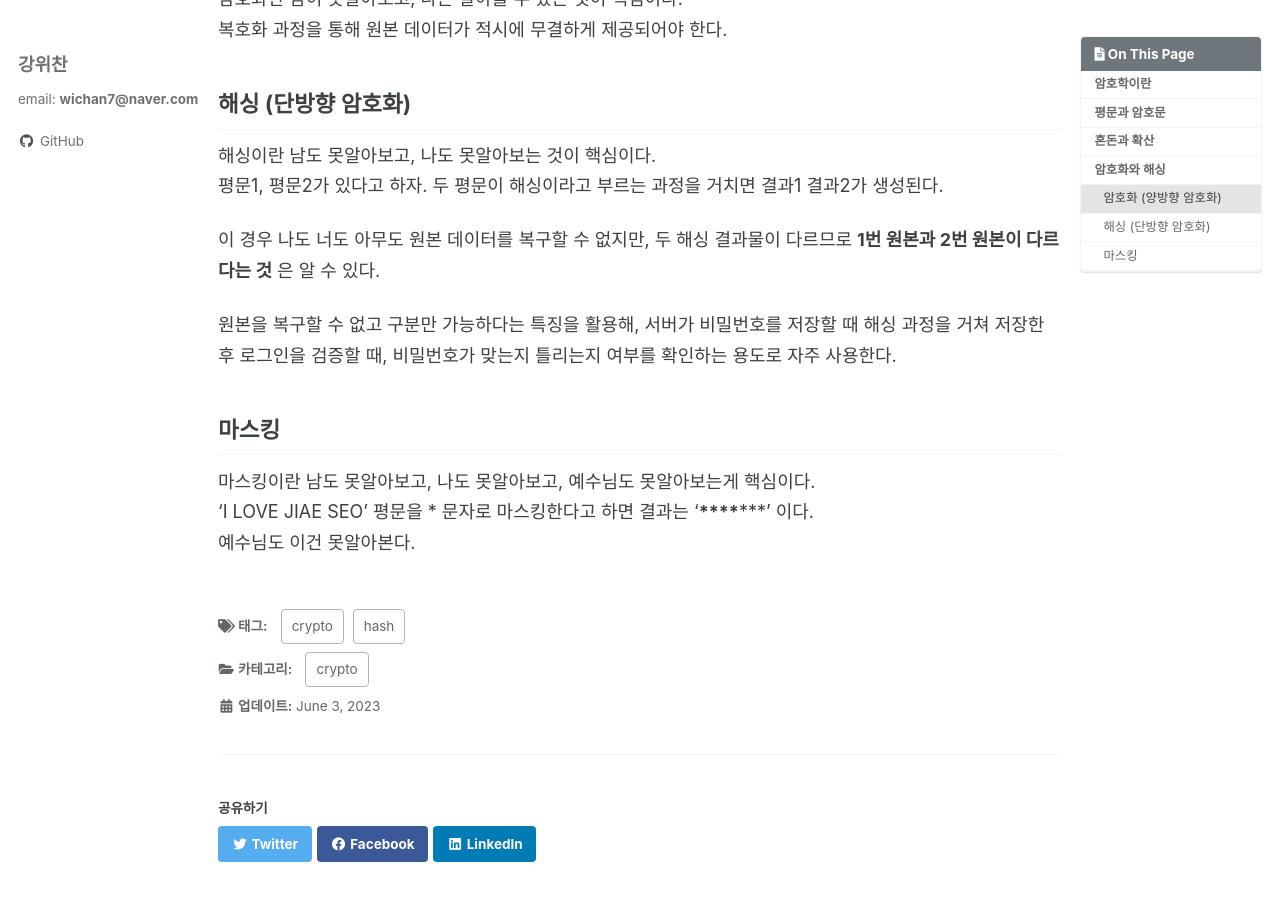
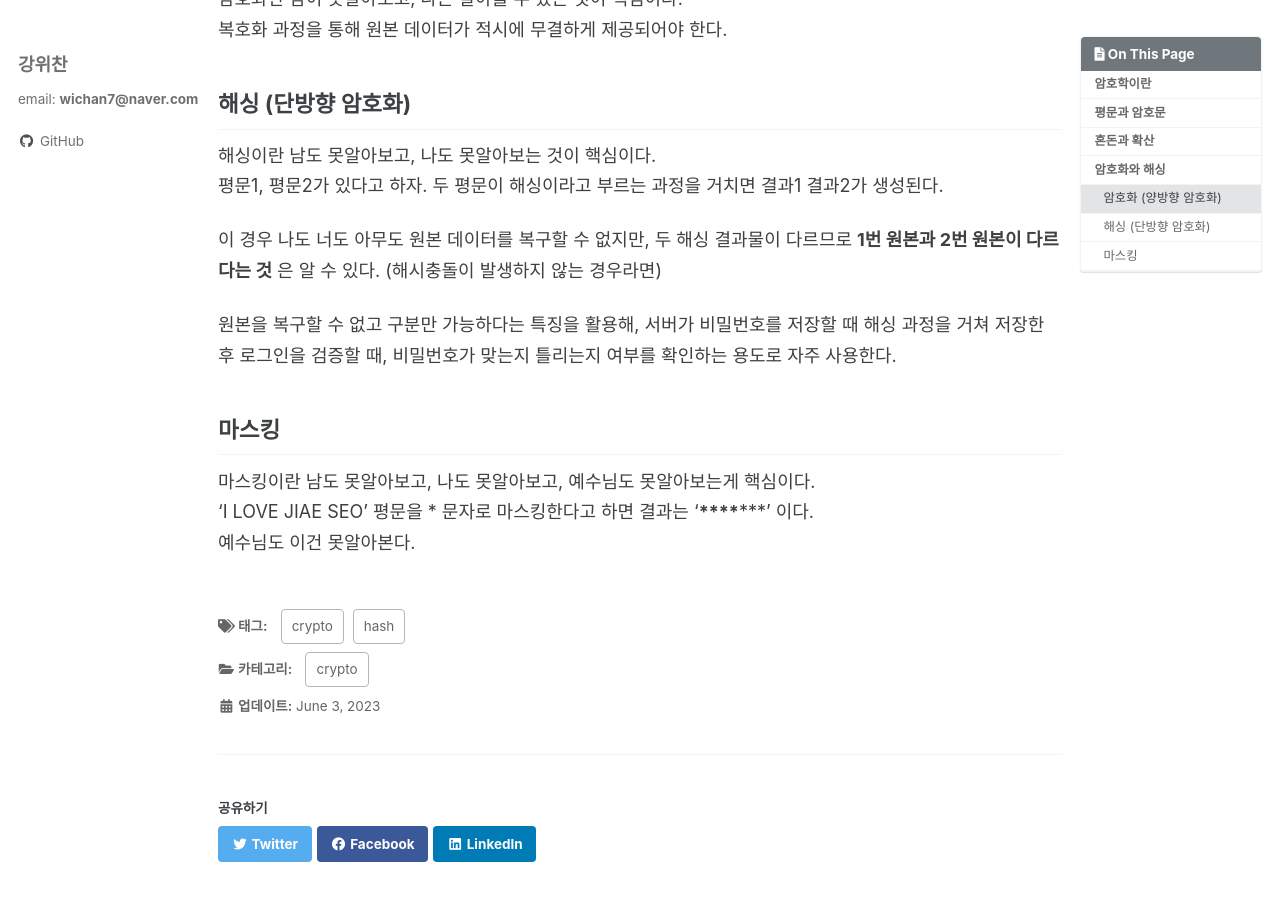
Before and after one commit to wichan7/wichan7.github.io, a Jekyll site: the page built from _posts/2023-06-03-crypto-01.md, in a window 1280 px wide and 900 px high, scrolled down 1439 px. Built offline with Jekyll 4.4.1, drawn with Linux system fonts in a browser that asks for light colours; cached includes are drawn as plain includes; comment, search, counter and statistics services are not loaded.

Commit message:
Fix: 부연 추가

```diff
--- a/_posts/2023-06-03-crypto-01.md
+++ b/_posts/2023-06-03-crypto-01.md
@@ -51,7 +51,7 @@ P = **'I LOVE JIAE SEO'** 라고 하자.
 해싱이란 남도 못알아보고, 나도 못알아보는 것이 핵심이다.
 평문1, 평문2가 있다고 하자. 두 평문이 해싱이라고 부르는 과정을 거치면 결과1 결과2가 생성된다.
 
-이 경우 나도 너도 아무도 원본 데이터를 복구할 수 없지만, 두 해싱 결과물이 다르므로 **1번 원본과 2번 원본이 다르다는 것** 은 알 수 있다.
+이 경우 나도 너도 아무도 원본 데이터를 복구할 수 없지만, 두 해싱 결과물이 다르므로 **1번 원본과 2번 원본이 다르다는 것** 은 알 수 있다. (해시충돌이 발생하지 않는 경우라면)
 
 원본을 복구할 수 없고 구분만 가능하다는 특징을 활용해, 서버가 비밀번호를 저장할 때 해싱 과정을 거쳐 저장한 후 로그인을 검증할 때, 비밀번호가 맞는지 틀리는지 여부를 확인하는 용도로 자주 사용한다.
 
```
